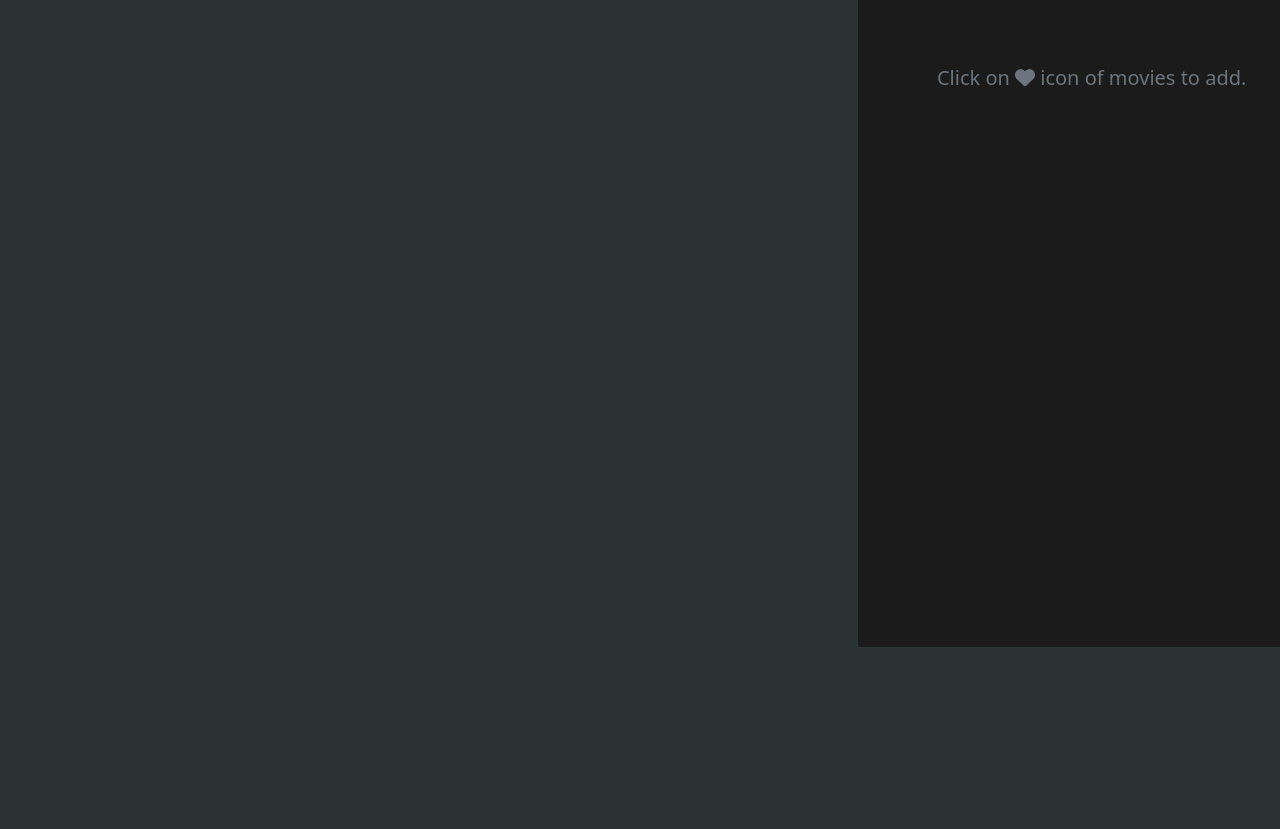
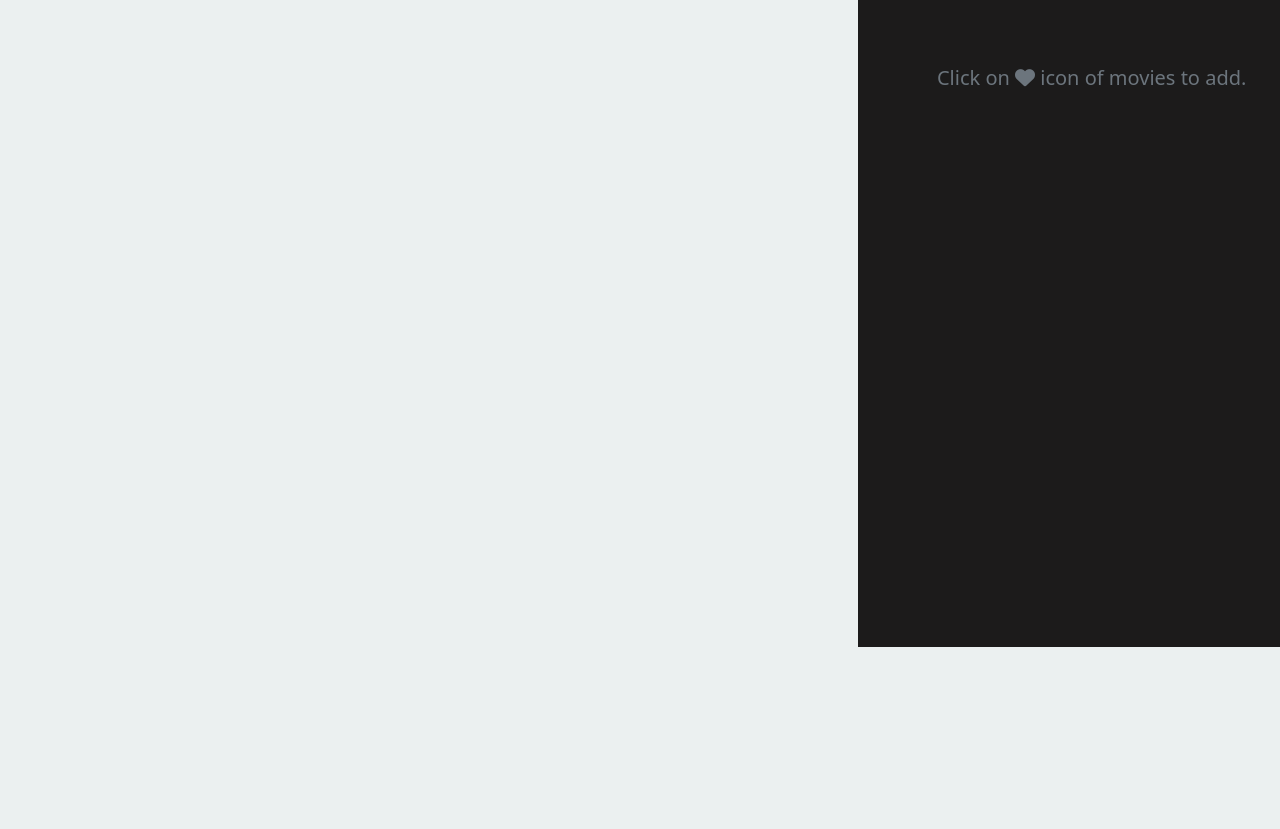
Before and after one commit to Vishwanathkallatti6666/IMDB_clone, a plain HTML site: page index.html in a window 1280 px wide. Shown: the part 225-1054 px from the top of the page. Drawn offline with nearby package versions, Linux system fonts and the light colour scheme.

Commit message:
Update index.css

```diff
--- a/index.css
+++ b/index.css
@@ -2,7 +2,7 @@
 :root {
   --default-text-color: #fff;
   --logo-color: rgb(253, 206, 35);
-  --page-background-color: #2c3333;
+  --page-background-color: #ebf0f0;
   --form-color: rgb(109, 114, 121);
   --search-icon-color: #3d3e43;
   --card-color: rgb(18, 21, 21);
```
